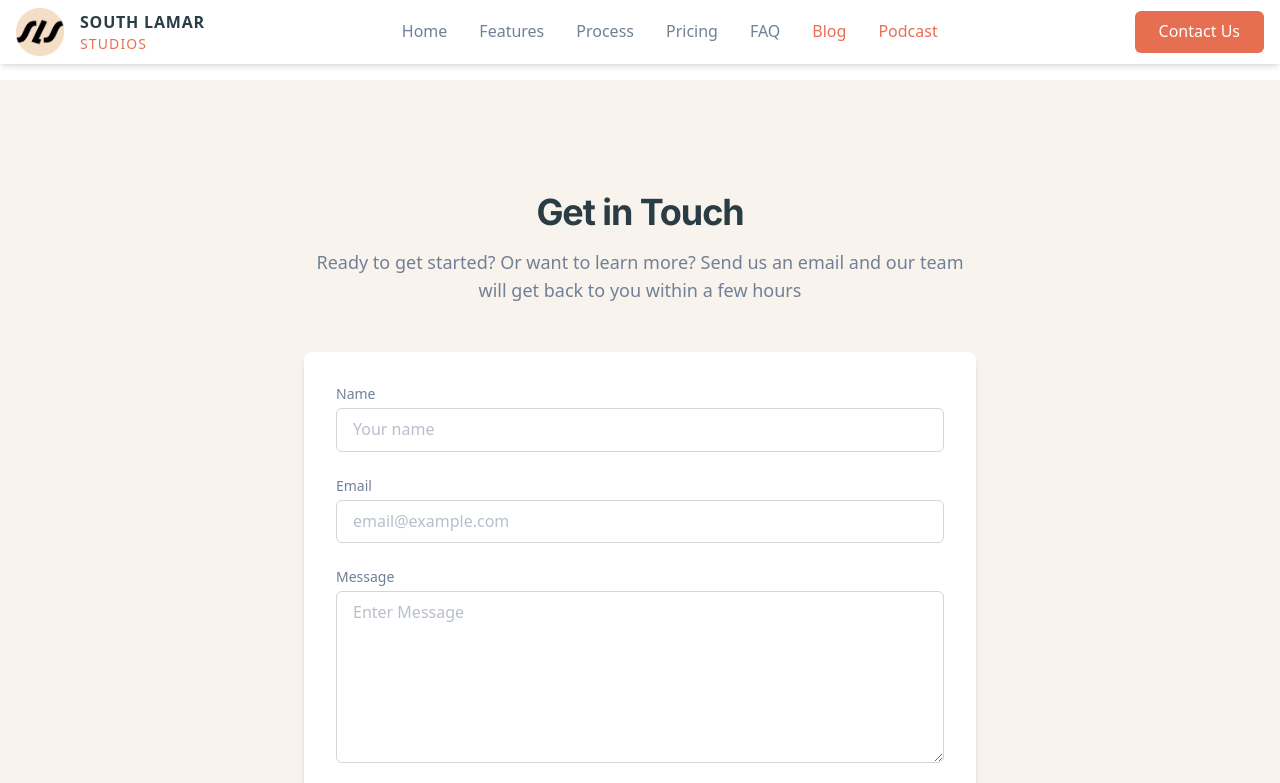
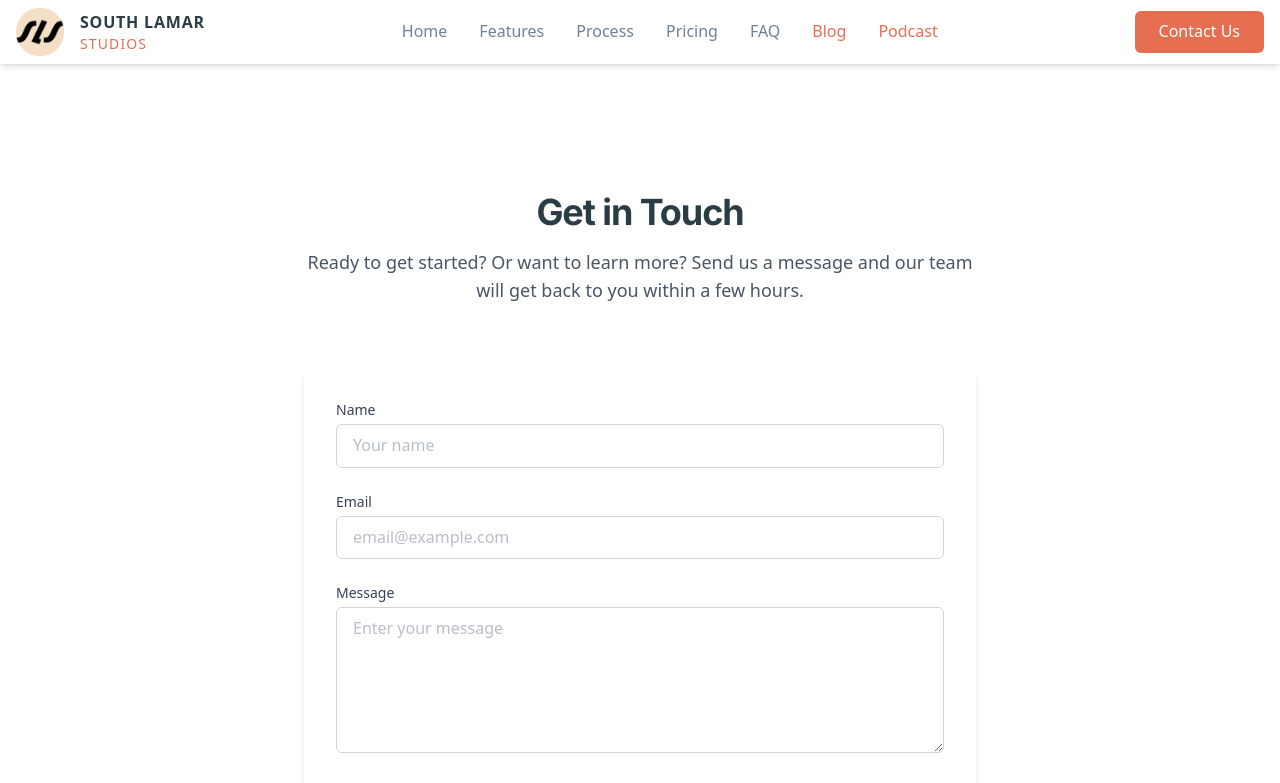
Before and after one commit to ZootNaps/website, a Next.js app: page /contact in a window 1280 px wide. Shown: the top 783 px of the page. Built offline with nearby package versions, Linux system fonts and the light colour scheme; no server answers.

Commit message:
form is finally working holy shit

```diff
--- /dev/null
+++ b/contact.html
@@ -0,0 +1,76 @@
+<!DOCTYPE html>
+<html lang="en">
+<head>
+    <meta charset="UTF-8">
+    <meta name="viewport" content="width=device-width, initial-scale=1.0">
+    <title>Contact Form</title>
+    <style>
+        form {
+            max-width: 500px;
+            margin: 0 auto;
+        }
+        .form-group {
+            margin-bottom: 15px;
+        }
+        label {
+            display: block;
+            margin-bottom: 5px;
+        }
+        input, textarea {
+            width: 100%;
+            padding: 8px;
+        }
+        button {
+            padding: 10px 15px;
+            background: #4CAF50;
+            color: white;
+            border: none;
+            cursor: pointer;
+        }
+    </style>
+</head>
+<body>
+    <h1>Contact Us</h1>
+
+    <form id="form" action="https://api.web3forms.com/submit" method="POST">
+        <!-- Required: Access key -->
+        <input type="hidden" name="access_key" value="d0880bce-6a99-46c4-9618-62faa459fb07">
+
+        <!-- Custom from name -->
+        <input type="hidden" name="from_name" value="South Lamar Studios Contact Form">
+
+        <!-- Pre-defined subject -->
+        <input type="hidden" name="subject" value="South Lamar Studios - New Form Submission">
+
+        <!-- Redirect URL -->
+        <input type="hidden" name="redirect" value="thank-you.html">
+
+        <!-- Honeypot field to prevent spam -->
+        <input type="checkbox" name="botcheck" style="display: none;">
+
+        <div class="form-group">
+            <label for="name">Name:</label>
+            <input type="text" id="name" name="name" required>
+        </div>
+
+        <div class="form-group">
+            <label for="email">Email:</label>
+            <input type="email" id="email" name="email" required>
+        </div>
+
+        <div class="form-group">
+            <label for="message">Message:</label>
+            <textarea id="message" name="message" rows="5" required></textarea>
+        </div>
+
+        <button type="submit">Send Message</button>
+    </form>
+
+    <script>
+        window.onload = function() {
+            // Reset the form fields when the page loads
+            document.getElementById("form").reset();
+        };
+    </script>
+</body>
+</html>
--- a/src/app/(pages)/contact/layout.tsx
+++ b/src/app/(pages)/contact/layout.tsx
@@ -10,5 +10,5 @@ export default function ContactLayout({
 }: {
   children: React.ReactNode;
 }) {
-  return <>{children}</>;
+  return <div suppressHydrationWarning>{children}</div>;
 }
--- a/src/app/(pages)/contact/page.tsx
+++ b/src/app/(pages)/contact/page.tsx
@@ -1,111 +1,101 @@
 'use client';
 
-import React from 'react';
 import MainLayout from '@/components/layout/MainLayout';
+import { useEffect, useRef } from 'react';
 
 export default function ContactPage() {
-  async function handleSubmit(e: React.FormEvent<HTMLFormElement>) {
-    e.preventDefault();
-    const form = e.currentTarget;
+  // Use a ref to get the form element
+  const formRef = useRef<HTMLFormElement>(null);
 
-    try {
-      const response = await fetch("https://api.web3forms.com/submit", {
-        method: "POST",
-        headers: {
-          "Content-Type": "application/json",
-          Accept: "application/json",
-        },
-        body: JSON.stringify({
-          access_key: "d0880bce-6a99-46c4-9618-62faa459fb07",
-          name: (form.elements.namedItem('name') as HTMLInputElement).value,
-          email: (form.elements.namedItem('email') as HTMLInputElement).value,
-          message: (form.elements.namedItem('message') as HTMLTextAreaElement).value,
-          from_name: "South Lamar Studios Contact Form",
-        }),
-      });
-
-      if (!response.ok) {
-        throw new Error('Network response was not ok');
-      }
-
-      const result = await response.json();
-      if (result.success) {
-        console.log(result);
-        alert("Message sent successfully!");
-        form.reset();
-      } else {
-        throw new Error(result.message || 'Form submission failed');
-      }
-    } catch (error) {
-      console.error('Error submitting form:', error);
-      alert("Something went wrong. Please try again.");
+  // Use useEffect to reset the form after the component mounts (client-side only)
+  useEffect(() => {
+    // Reset the form when the component mounts
+    if (formRef.current) {
+      formRef.current.reset();
     }
-  }
+  }, []);
 
   return (
     <MainLayout>
-      <section className="pt-28 pb-20 bg-light">
+      <div className="pt-28 pb-20">
         <div className="container mx-auto px-4">
-          <div className="text-center mb-12">
-            <h1 className="text-3xl md:text-4xl font-bold mb-4 text-primary">Get in Touch</h1>
-            <p className="text-lg text-gray max-w-2xl mx-auto">
-              Ready to get started? Or want to learn more? Send us an email and our team will get back to you within a few hours
+          <div className="text-center mb-16">
+            <h1 className="text-3xl md:text-4xl font-bold mb-4">Get in Touch</h1>
+            <p className="text-lg text-gray-600 max-w-2xl mx-auto">
+              Ready to get started? Or want to learn more? Send us a message and our team will get back to you within a few hours.
             </p>
           </div>
 
           <div className="max-w-2xl mx-auto">
             <div className="bg-white rounded-lg shadow-md p-8">
-              <form onSubmit={handleSubmit} className="space-y-6">
-                <div>
-                  <label htmlFor="name" className="block text-sm font-medium text-gray-dark mb-1">
-                    Name
-                  </label>
+              <form
+                id="form"
+                ref={formRef}
+                action="https://api.web3forms.com/submit"
+                method="POST"
+              >
+                {/* Required: Access key */}
+                <input type="hidden" name="access_key" value="d0880bce-6a99-46c4-9618-62faa459fb07" />
+
+                {/* Custom from name */}
+                <input type="hidden" name="from_name" value="South Lamar Studios Contact Form" />
+
+                {/* Pre-defined subject */}
+                <input type="hidden" name="subject" value="South Lamar Studios - New Form Submission" />
+
+                {/* Redirect URL */}
+                <input type="hidden" name="redirect" value="/thank-you" />
+
+                {/* Honeypot field to prevent spam */}
+                <input type="checkbox" name="botcheck" className="hidden" />
+
+                <div className="mb-6">
+                  <label htmlFor="name" className="block text-sm font-medium text-gray-700 mb-1">Name</label>
                   <input
                     type="text"
+                    id="name"
                     name="name"
-                    id="name"
                     required
                     placeholder="Your name"
-                    className="w-full px-4 py-2 border border-gray-300 rounded-md focus:ring-secondary focus:border-secondary"
+                    className="w-full px-4 py-2 border border-gray-300 rounded-md focus:outline-none focus:ring-2 focus:ring-secondary focus:border-transparent"
                   />
                 </div>
-                <div>
-                  <label htmlFor="email" className="block text-sm font-medium text-gray-dark mb-1">
-                    Email
-                  </label>
+
+                <div className="mb-6">
+                  <label htmlFor="email" className="block text-sm font-medium text-gray-700 mb-1">Email</label>
                   <input
                     type="email"
+                    id="email"
                     name="email"
-                    id="email"
                     required
                     placeholder="email@example.com"
-                    className="w-full px-4 py-2 border border-gray-300 rounded-md focus:ring-secondary focus:border-secondary"
+                    className="w-full px-4 py-2 border border-gray-300 rounded-md focus:outline-none focus:ring-2 focus:ring-secondary focus:border-transparent"
                   />
                 </div>
-                <div>
-                  <label htmlFor="message" className="block text-sm font-medium text-gray-dark mb-1">
-                    Message
-                  </label>
+
+                <div className="mb-6">
+                  <label htmlFor="message" className="block text-sm font-medium text-gray-700 mb-1">Message</label>
                   <textarea
+                    id="message"
                     name="message"
-                    id="message"
+                    rows={5}
                     required
-                    rows={6}
-                    placeholder="Enter Message"
-                    className="w-full px-4 py-2 border border-gray-300 rounded-md focus:ring-secondary focus:border-secondary"
+                    placeholder="Enter your message"
+                    className="w-full px-4 py-2 border border-gray-300 rounded-md focus:outline-none focus:ring-2 focus:ring-secondary focus:border-transparent"
                   ></textarea>
                 </div>
+
                 <button
                   type="submit"
-                  className="w-full bg-secondary text-white py-3 px-8 rounded-md hover:bg-opacity-90 transition font-medium"
+                  className="w-full bg-secondary hover:bg-opacity-90 text-white font-medium py-3 px-6 rounded-md transition-all duration-300"
                 >
-                  Submit Form
+                  Submit Message
                 </button>
               </form>
             </div>
           </div>
         </div>
-      </section>
+      </div>
     </MainLayout>
   );
 }
--- /dev/null
+++ b/src/app/(pages)/thank-you/layout.tsx
@@ -0,0 +1,14 @@
+import type { Metadata } from "next";
+
+export const metadata: Metadata = {
+  title: "Thank You | South Lamar Studios",
+  description: "Thank you for contacting us. We've received your message and will get back to you shortly.",
+};
+
+export default function ThankYouLayout({
+  children,
+}: {
+  children: React.ReactNode;
+}) {
+  return <>{children}</>;
+}
--- a/src/components/layout/Footer.tsx
+++ b/src/components/layout/Footer.tsx
@@ -62,7 +62,7 @@ const Footer = () => {
           </div>
 
           {/* Direct Contact Button */}
-          <a href="mailto:hello@southlamarstudios.com" className="flex items-center justify-center gap-2 bg-white/15 hover:bg-white/25 transition-all duration-300 py-3 px-4 rounded-md mb-5 w-full active:scale-98">
+          <a href="/contact" className="flex items-center justify-center gap-2 bg-white/15 hover:bg-white/25 transition-all duration-300 py-3 px-4 rounded-md mb-5 w-full active:scale-98">
             <FaEnvelope size={16} />
             <span className="text-sm font-medium">Contact Us</span>
           </a>
--- /dev/null
+++ b/thank-you.html
@@ -0,0 +1,40 @@
+<!DOCTYPE html>
+<html lang="en">
+<head>
+    <meta charset="UTF-8">
+    <meta name="viewport" content="width=device-width, initial-scale=1.0">
+    <title>Thank You - South Lamar Studios</title>
+    <style>
+        body {
+            font-family: Arial, sans-serif;
+            line-height: 1.6;
+            max-width: 800px;
+            margin: 0 auto;
+            padding: 20px;
+            text-align: center;
+        }
+        .thank-you-container {
+            margin-top: 50px;
+        }
+        h1 {
+            color: #4CAF50;
+        }
+        .back-link {
+            display: inline-block;
+            margin-top: 20px;
+            padding: 10px 15px;
+            background: #4CAF50;
+            color: white;
+            text-decoration: none;
+            border-radius: 4px;
+        }
+    </style>
+</head>
+<body>
+    <div class="thank-you-container">
+        <h1>Thank You!</h1>
+        <p>Your message has been received. We'll get back to you as soon as possible.</p>
+        <a href="contact.html" class="back-link">Back to Contact Form</a>
+    </div>
+</body>
+</html>
```
Also changed, not shown: src/app/(pages)/thank-you/page.tsx (added, +49 -0 lines), public/robots.txt, 2 other files (tests, documents, lock files or other folders).
